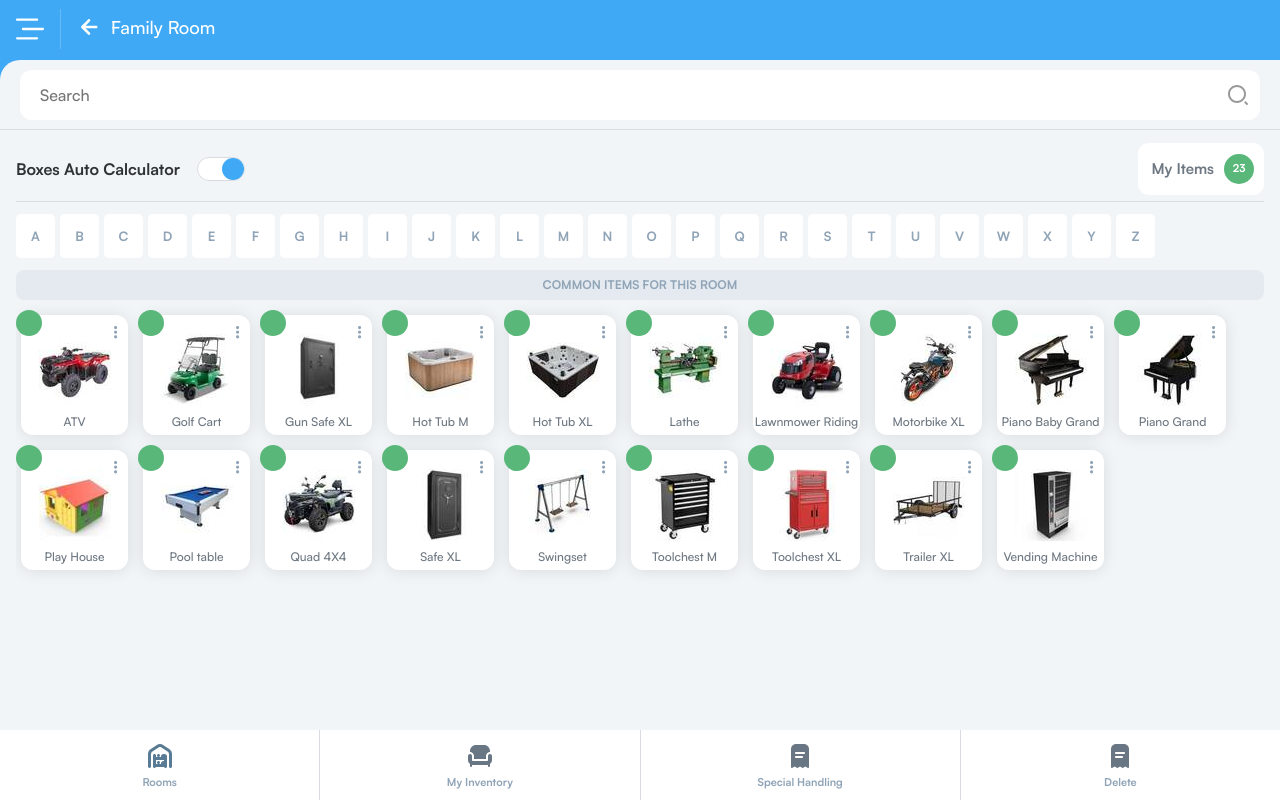
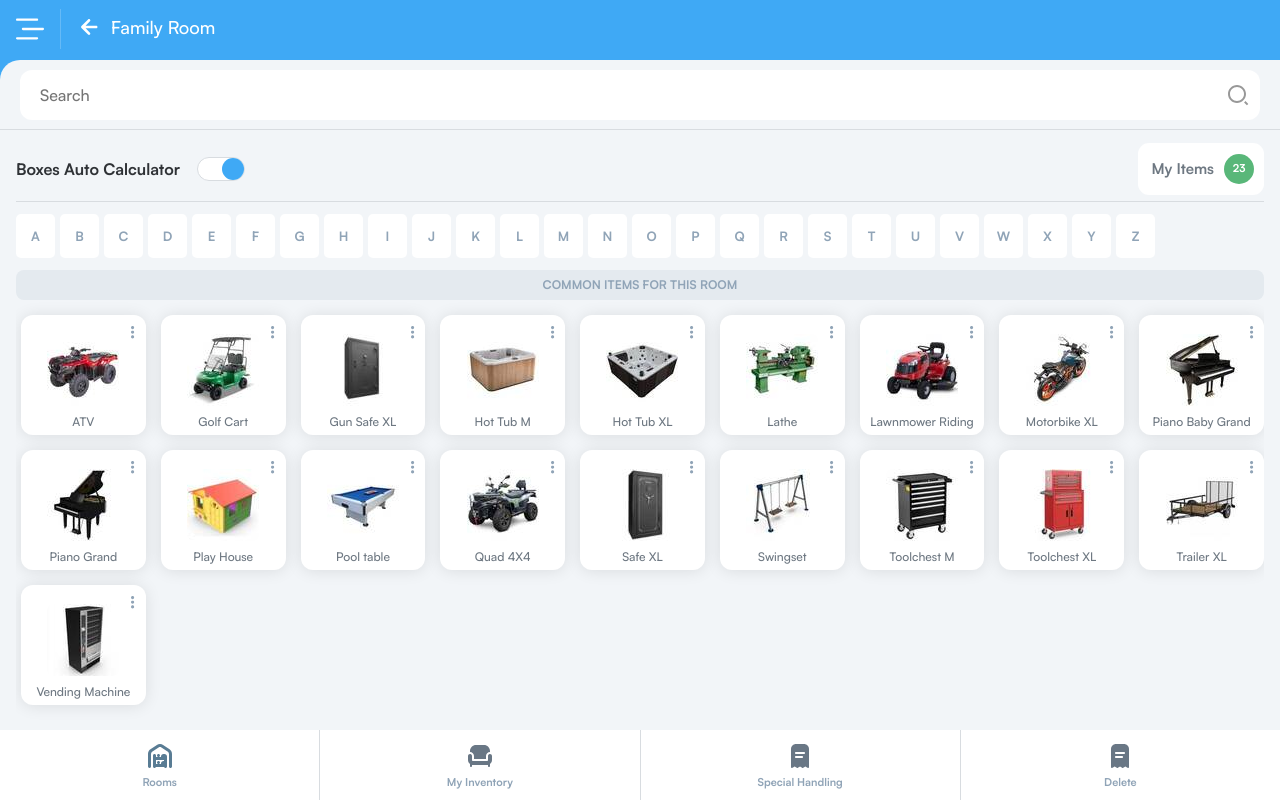
Before and after one commit to Igorsimic1988/mooxiapp, a React (Create React App) app: page / in a window 1280 px wide. Both pictures are taken after a click on the button "Family Room". Built offline with nearby package versions, Linux system fonts and the light colour scheme.

Commit message:
Code before the item state in rooms

```diff
--- a/src/components/Inventory/Inventory.js
+++ b/src/components/Inventory/Inventory.js
@@ -8,10 +8,11 @@ import FooterNavigation from './FooterNavigation/FooterNavigation';
 import ItemSelection from './ItemSelection/ItemSelection';
 import SearchHeader from './SearchHeader/SearchHeader';
 
-
 function Inventory() {
   const [selectedRoom, setSelectedRoom] = useState(null);
   const [searchQuery, setSearchQuery] = useState('');
+  const [selectedLetter, setSelectedLetter] = useState(null);
+  const [selectedSubButton, setSelectedSubButton] = useState({ letter: null, subButton: null });
 
   const handleRoomSelect = (room) => {
     setSelectedRoom(room);
@@ -20,10 +21,31 @@ function Inventory() {
   const handleBackToRooms = () => {
     setSelectedRoom(null);
     setSearchQuery('');
+    setSelectedLetter(null);
+    setSelectedSubButton({ letter: null, subButton: null });
   };
 
   const handleSearch = (query) => {
     setSearchQuery(query);
+    setSelectedLetter(null);
+    setSelectedSubButton({ letter: null, subButton: null });
+  };
+
+  const handleLetterSelect = (letter) => {
+    if (selectedLetter === letter) {
+      setSelectedLetter(null);
+      setSelectedSubButton({ letter: null, subButton: null });
+    } else {
+      setSelectedLetter(letter);
+      setSelectedSubButton({ letter: null, subButton: null });
+      setSearchQuery('');
+    }
+  };
+
+  const handleSubButtonSelect = (letter, subButton) => {
+    setSelectedSubButton({ letter, subButton });
+    setSelectedLetter(letter);
+    setSearchQuery('');
   };
 
   return (
@@ -35,7 +57,11 @@ function Inventory() {
           onBack={handleBackToRooms}
         />
         {selectedRoom ? (
-          <SearchHeader roomName={selectedRoom.name} onSearch={handleSearch} />
+          <SearchHeader
+            roomName={selectedRoom.name}
+            searchQuery={searchQuery}
+            onSearch={handleSearch}
+          />
         ) : (
           <HouseHeader />
         )}
@@ -43,7 +69,15 @@ function Inventory() {
 
       <main className={styles.mainContent}>
         {selectedRoom ? (
-          <ItemSelection room={selectedRoom} searchQuery={searchQuery} />
+          <ItemSelection
+            room={selectedRoom}
+            searchQuery={searchQuery}
+            setSearchQuery={setSearchQuery}
+            selectedLetter={selectedLetter}
+            selectedSubButton={selectedSubButton}
+            onLetterSelect={handleLetterSelect}
+            onSubButtonSelect={handleSubButtonSelect}
+          />
         ) : (
           <RoomList onRoomSelect={handleRoomSelect} />
         )}
--- a/src/components/Inventory/ItemSelection/AlphabetFilter/AlphabetFilter.js
+++ b/src/components/Inventory/ItemSelection/AlphabetFilter/AlphabetFilter.js
@@ -1,8 +1,6 @@
-// src/components/Inventory/ItemSelection/AlphabetFilter/AlphabetFilter.js
-
-import React, { useState, useRef, useEffect } from 'react';
+import React from 'react';
 import PropTypes from 'prop-types';
-import styles from './AlphabetFilter.module.css'; // Corrected import
+import styles from './AlphabetFilter.module.css';
 
 const LETTERS_WITH_SUBBUTTONS = {
   B: ['B1', 'B2', 'B3', 'B4'],
@@ -12,71 +10,46 @@ const LETTERS_WITH_SUBBUTTONS = {
   P: ['P1', 'P2'],
   S: ['S1', 'S2'],
   T: ['T1', 'T2', 'T3'],
-  // Add other letters with sub-buttons as needed
 };
 
 const ALPHABETS = 'ABCDEFGHIJKLMNOPQRSTUVWXYZ'.split('');
 
 function AlphabetFilter({ selectedLetter, selectedSubButton, onLetterSelect, onSubButtonClick }) {
-  const [activeLetter, setActiveLetter] = useState(null);
-  const filterRef = useRef(null);
-
+  // Letter selection logic
   const handleLetterClick = (letter) => {
-    if (activeLetter === letter) {
-      // If the same letter is clicked again, toggle it off
-      setActiveLetter(null);
-      onLetterSelect(null);
+    if (selectedLetter === letter) {
+      onLetterSelect(null); // Deselect letter if clicked again
     } else {
-      setActiveLetter(letter);
-      onLetterSelect(letter);
+      onLetterSelect(letter); // Select letter
     }
   };
 
+  // Sub-button selection logic
   const handleSubButtonClickInternal = (subButton, letter) => {
     onSubButtonClick(letter, subButton);
   };
 
-  const handleClickOutside = (event) => {
-    if (filterRef.current && !filterRef.current.contains(event.target)) {
-      setActiveLetter(null);
-      onLetterSelect(null);
-    }
-  };
-
-  useEffect(() => {
-    document.addEventListener('mousedown', handleClickOutside);
-    return () => {
-      document.removeEventListener('mousedown', handleClickOutside);
-    };
-  }, []);
-
   return (
-    <div ref={filterRef}>
+    <div>
       <div className={styles.alphabetFilter}>
         {ALPHABETS.map((letter) => {
-          // Determine if the main button should be active
-          const isMainActive = selectedLetter === letter && (selectedSubButton.letter !== letter || !selectedSubButton.subButton);
+          const isMainActive = selectedLetter === letter && (!selectedSubButton || selectedSubButton.letter !== letter);
 
           return (
             <React.Fragment key={letter}>
               <button
                 className={`${styles.alphabetButton} ${isMainActive ? styles.active : ''}`}
                 onClick={() => handleLetterClick(letter)}
-                aria-haspopup="true" // Indicates that the button controls a submenu
-                aria-expanded={
-                  activeLetter === letter && LETTERS_WITH_SUBBUTTONS[letter]
-                    ? 'true'
-                    : 'false'
-                }
+                aria-haspopup="true"
+                aria-expanded={selectedLetter === letter && LETTERS_WITH_SUBBUTTONS[letter] ? 'true' : 'false'}
                 aria-controls={`subButtons-${letter}`}
               >
                 {letter}
               </button>
-              {/* Render sub-buttons as direct siblings if they exist */}
-              {activeLetter === letter &&
+
+              {selectedLetter === letter &&
                 Array.isArray(LETTERS_WITH_SUBBUTTONS[letter]) &&
                 LETTERS_WITH_SUBBUTTONS[letter].map((subButton) => {
-                  // Determine if the sub-button is active
                   const isSubButtonActive = selectedSubButton.letter === letter && selectedSubButton.subButton === subButton;
 
                   return (
@@ -110,9 +83,4 @@ AlphabetFilter.propTypes = {
   onSubButtonClick: PropTypes.func.isRequired,
 };
 
-AlphabetFilter.defaultProps = {
-  selectedLetter: null,
-  selectedSubButton: { letter: null, subButton: null },
-};
-
 export default AlphabetFilter;
--- a/src/components/Inventory/ItemSelection/Item/Item.js
+++ b/src/components/Inventory/ItemSelection/Item/Item.js
@@ -2,13 +2,15 @@ import React from 'react';
 import styles from './Item.module.css';
 import { ReactComponent as ThreeDots } from '../../../../assets/icons/more.svg';
 
-function Item({ item, number, imageUrl, name }) {
+function Item({ item, clickCount, onItemClick }) {
   return (
-    <li className={styles.item}>
+    <li className={styles.item} onClick={onItemClick}>
       <button className={styles.card}>
+        {clickCount > 0 && (
           <div className={styles.numberBadge}>
-        {number}
+            {clickCount}
           </div>
+        )}
         <div className={styles.menuIcon}>
           <ThreeDots />
         </div>
--- a/src/components/Inventory/ItemSelection/Item/Item.module.css
+++ b/src/components/Inventory/ItemSelection/Item/Item.module.css
@@ -1,3 +1,4 @@
+
 
 .item {
     list-style: none; /* Removes the default bullet */
@@ -14,8 +15,7 @@
     cursor: pointer;
     transition: box-shadow 0.3s ease, transform 0.3s ease;
     flex: 1 1 118px; /* Flex-grow: allow item to grow, Flex-basis: ideal width */
-    max-width: 136px; /* Maximum width of card */
-    min-width: 107px; /* Minimum width of card */
+    width: 100%; /* Maximum width of card */
     height: 120px; /* Adjust as needed */
     box-shadow: 0 1px 16px 0px rgba(0, 0, 0, 0.1);
   }
--- a/src/components/Inventory/ItemSelection/ItemList/ItemList.js
+++ b/src/components/Inventory/ItemSelection/ItemList/ItemList.js
@@ -2,7 +2,7 @@ import React from 'react';
 import styles from './ItemList.module.css';
 import Item from '../Item/Item';
 
-function ItemList({ items }) {
+function ItemList({ items, itemClickCounts, onItemClick }) {
   if (!Array.isArray(items) || items.length === 0) {
     return <p className={styles.noItems}>No items found.</p>;
   }
@@ -10,7 +10,12 @@ function ItemList({ items }) {
   return (
     <ul className={styles.itemList}>
       {items.map((item) => (
-        <Item key={item.id} item={item} />
+        <Item
+          key={item.id}
+          item={item}
+          clickCount={itemClickCounts[item.id] || 0} // Pass click count for each item
+          onItemClick={() => onItemClick(item.id)} // Handle item click
+        />
       ))}
     </ul>
   );
--- a/src/components/Inventory/ItemSelection/ItemList/ItemList.module.css
+++ b/src/components/Inventory/ItemSelection/ItemList/ItemList.module.css
@@ -1,8 +1,8 @@
+
+
 .itemList {
-    display: flex;           /* Establishes Flexbox layout */
-    flex-wrap: wrap;         /* Allows items to wrap to the next line */
-    justify-content: flex-start; /* Aligns items to the start of the container */
-    align-items: flex-start; /* Aligns items vertically to the top */
+  display: grid; /* Enables grid layout */
+  grid-template-columns: repeat(auto-fill, minmax(118px, 1fr)); /* Responsive grid */       /* Allows items to wrap to the next line */
     gap: 15px;               /* Defines space between items */
     padding-top: 15px;
     padding-left: 5px;
--- a/src/components/Inventory/ItemSelection/ItemSelection.js
+++ b/src/components/Inventory/ItemSelection/ItemSelection.js
@@ -1,5 +1,3 @@
-// src/components/Inventory/ItemSelection/ItemSelection.js
-
 import React, { useState } from 'react';
 import allItems from '../../../data/constants/funitureItems';
 import styles from './ItemSelection.module.css';
@@ -7,42 +5,31 @@ import ItemList from './ItemList/ItemList';
 import BcalculatorMyitems from './BcalculatorMyitems/BcalculatorMyitems';
 import AlphabetFilter from './AlphabetFilter/AlphabetFilter';
 
-function ItemSelection({ room, searchQuery }) {
+function ItemSelection({
+  room,
+  searchQuery,
+  setSearchQuery,
+  selectedLetter,
+  selectedSubButton,
+  onLetterSelect,
+  onSubButtonSelect,
+}) {
   const [isToggled, setIsToggled] = useState(true);
-  const [selectedLetter, setSelectedLetter] = useState(null);
-  const [selectedSubButton, setSelectedSubButton] = useState({ letter: null, subButton: null });
+  const [itemClickCounts, setItemClickCounts] = useState({}); // Counter for item clicks
 
   const handleToggle = () => {
     setIsToggled((prev) => !prev);
-    // Add any additional logic you need when toggling
   };
 
-  const handleActionClick = () => {
-    // Define the action button's functionality
-    // For example, navigate to a different page or open a modal
+  const handleItemClick = (itemId) => {
+    setItemClickCounts((prev) => ({
+      ...prev,
+      [itemId]: (prev[itemId] || 0) + 1,
+    }));
   };
 
-  const handleLetterClick = (letter) => {
-    if (selectedLetter === letter) {
-      setSelectedLetter(null);
-      setSelectedSubButton({ letter: null, subButton: null }); // Reset sub-button selection
-    } else {
-      setSelectedLetter(letter);
-      setSelectedSubButton({ letter: null, subButton: null }); // Reset sub-button selection when a new letter is selected
-    }
-  };
-
-  const handleSubButtonClick = (letter, subButton) => {
-    setSelectedSubButton({ letter, subButton });
-    setSelectedLetter(null); // Deselect the main letter button
-  };
-
-  // Ensure searchQuery is defined
   const query = searchQuery ? searchQuery.toLowerCase() : '';
-
-  // Use allItems to filter based on searchQuery, selectedLetter, and selectedSubButton
   const filteredItems = allItems.filter((item) => {
-    // Incorporate searchQuery into filtering
     const matchesQuery = item.name.toLowerCase().includes(query);
 
     if (selectedSubButton.subButton) {
@@ -60,19 +47,22 @@ function ItemSelection({ room, searchQuery }) {
         filterText="Enable Filters"
         isToggled={isToggled}
         onToggle={handleToggle}
-        onActionClick={handleActionClick}
       />
 
       <AlphabetFilter
         selectedLetter={selectedLetter}
         selectedSubButton={selectedSubButton}
-        onLetterSelect={handleLetterClick}
-        onSubButtonClick={handleSubButtonClick}
+        onLetterSelect={onLetterSelect}
+        onSubButtonClick={onSubButtonSelect}
       />
 
       <main className={styles.mainContent}>
         <div className={styles.scrollableItemList}>
-        <ItemList items={filteredItems} />
+          <ItemList
+            items={filteredItems}
+            itemClickCounts={itemClickCounts}
+            onItemClick={handleItemClick}
+          />
         </div>
       </main>
     </div>
--- a/src/components/Inventory/SearchHeader/SearchHeader.js
+++ b/src/components/Inventory/SearchHeader/SearchHeader.js
@@ -1,28 +1,16 @@
-import React, { useState } from 'react';
+import React from 'react';
 import styles from './SearchHeader.module.css';
 import { ReactComponent as SearchIcon } from '../../../assets/icons/search.svg';
 
-function SearchHeader({ roomName, onSearch }) {
-  const [searchQuery, setSearchQuery] = useState('');
-  const [isFocused, setIsFocused] = useState(false);
+function SearchHeader({ roomName, searchQuery, onSearch  }) {
 
   const isActive = searchQuery.trim() !== '';
 
 
   const handleSearch = (event) => {
     const query = event.target.value;
-    setSearchQuery(query);
     onSearch(query);
   };
-
-  const handleFocus = () => {
-    setIsFocused(true);
-  };
-
-  const handleBlur = () => {
-    setIsFocused(false);
-  };
-
 
   return (
     <header className={styles.searchHeader}>
@@ -33,8 +21,8 @@ function SearchHeader({ roomName, onSearch }) {
           placeholder="Search"
           aria-label="Search"
           onChange={handleSearch}
-          onFocus={handleFocus}
-          onBlur={handleBlur}
+
+
           value={searchQuery}
         />
         <SearchIcon
```
Also changed, not shown: 1 other file (tests, documents, lock files or other folders). Lines whose indentation alone changed are shown as unchanged.
